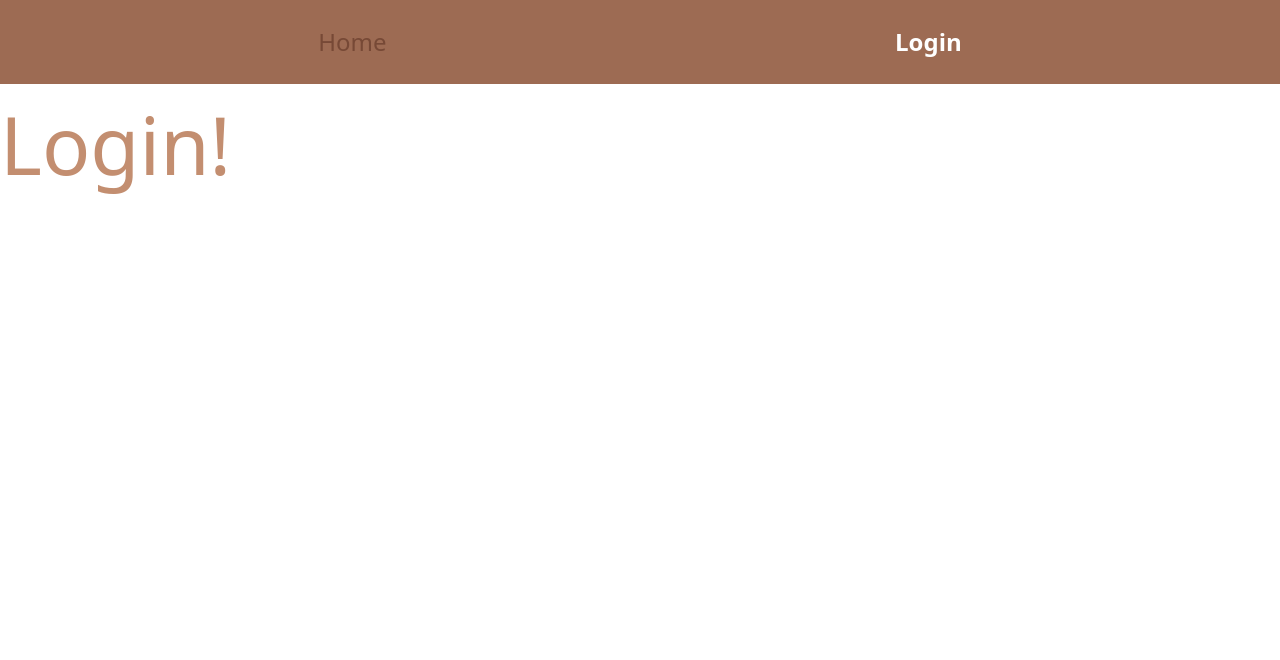
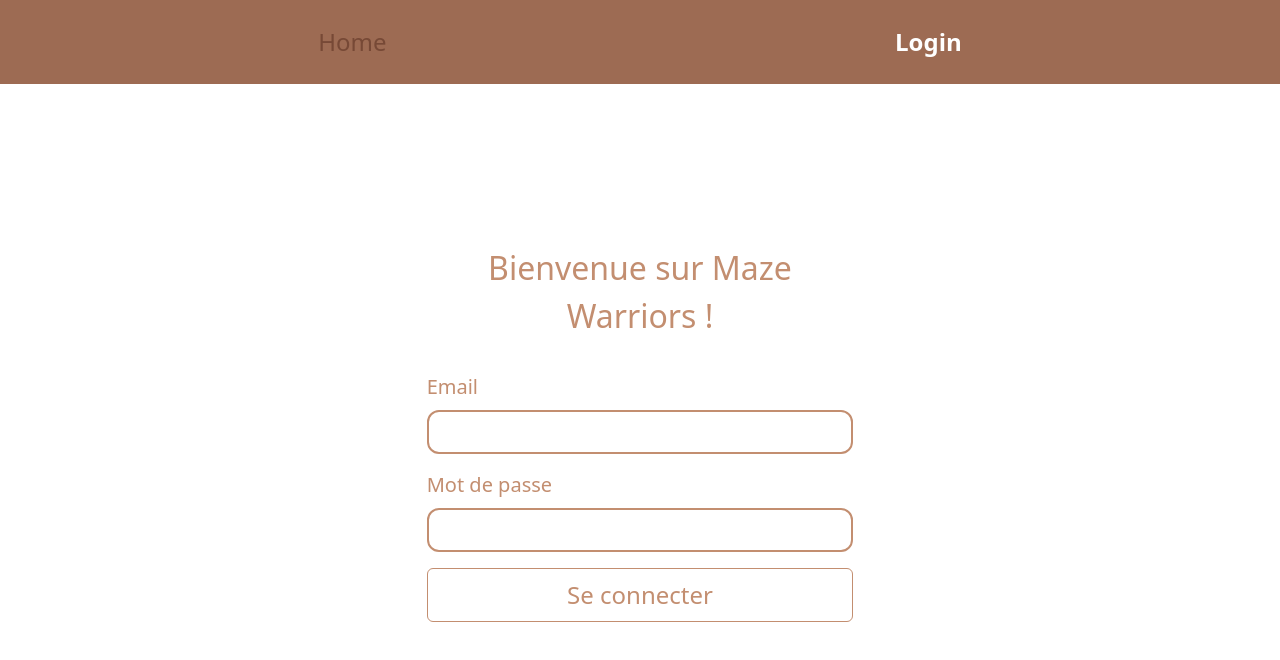
Before and after one commit to Rukkyaa/MazeWarriors, a React (Vite) app in the folder frontend/: page /login in a window 1280 px wide. Shown: the top 660 px of the page. Built offline with nearby package versions, Linux system fonts and the light colour scheme.

Commit message:
feat(login): the form validation works + custom errors handle

```diff
--- a/frontend/package.json
+++ b/frontend/package.json
@@ -10,12 +10,14 @@
     "preview": "vite preview"
   },
   "dependencies": {
+    "@hookform/resolvers": "^3.3.2",
     "@react-three/fiber": "^8.14.5",
     "@types/three": "^0.157.0",
     "react": "^18.2.0",
     "react-dom": "^18.2.0",
     "react-router-dom": "^6.16.0",
-    "three": "^0.157.0"
+    "three": "^0.157.0",
+    "zod": "^3.22.4"
   },
   "devDependencies": {
     "@types/react": "^18.2.15",
--- a/frontend/src/App.tsx
+++ b/frontend/src/App.tsx
@@ -1,5 +1,8 @@
 import { Outlet } from "react-router-dom";
 import { Navbar } from "./components/Navbar";
+import { initZod } from "./utils/zod";
+
+initZod();
 
 function App() {
   return (
--- a/frontend/src/pages/login/Login.tsx
+++ b/frontend/src/pages/login/Login.tsx
@@ -1,7 +1,111 @@
+import { SubmitHandler, UseFormRegister, useForm } from "react-hook-form";
+import {
+  loginSchema,
+  LoginSchema,
+  loginSchemaDefaultValues,
+} from "./utils/loginSchema";
+import { zodResolver } from "@hookform/resolvers/zod";
+import { useState } from "react";
+import clsx from "clsx";
+
 export default function Login() {
+  const [email, setEmail] = useState<string>("");
+  const [password, setPassword] = useState<string>("");
+
+  const isFormFilled = email.trim() && password.trim();
+
+  const loginMethods = useForm<LoginSchema>({
+    resolver: zodResolver(loginSchema),
+    defaultValues: loginSchemaDefaultValues,
+  });
+
+  const {
+    handleSubmit,
+    formState: { errors },
+  } = loginMethods;
+
+  const onSubmit: SubmitHandler<LoginSchema> = (data) => {
+    console.log(data);
+  };
+
   return (
-    <>
-      <h1 className="text-[5rem] text-brown-500">Login!</h1>
-    </>
+    <div className="flex flex-col mt-[10rem] items-center">
+      <div className="w-1/3">
+        <h1 className="text-[2rem] text-center text-brown-500">
+          Bienvenue sur Maze Warriors !
+        </h1>
+        <form
+          onSubmit={handleSubmit(onSubmit)}
+          className="flex flex-col gap-[1rem] mt-[2rem]"
+        >
+          <InputWithLabel
+            label="Email"
+            name="email"
+            type="email"
+            errorMessage={errors.email?.message}
+            register={loginMethods.register}
+            onInputChange={(value) => setEmail(value)}
+          />
+          <InputWithLabel
+            label="Mot de passe"
+            name="password"
+            type="password"
+            errorMessage={errors.password?.message}
+            register={loginMethods.register}
+            onInputChange={(value) => setPassword(value)}
+          />
+          <button
+            type="submit"
+            className={clsx("text-[1.5rem] py-[0.5rem] rounded-md", {
+              "bg-brown-500 text-white": isFormFilled,
+              "bg-white text-brown-500 border border-brown-500 cursor-not-allowed":
+                !isFormFilled,
+            })}
+            disabled={!isFormFilled}
+          >
+            Se connecter
+          </button>
+        </form>
+      </div>
+    </div>
   );
 }
+
+interface InputWithLabelProps {
+  label: string;
+  name: "email" | "password";
+  type: string;
+  errorMessage?: string;
+  register: UseFormRegister<LoginSchema>;
+  onInputChange: (value: string) => void;
+}
+
+const InputWithLabel = ({
+  label,
+  name,
+  type,
+  errorMessage,
+  register,
+  onInputChange,
+}: InputWithLabelProps) => {
+  return (
+    <div className="flex flex-col gap-[0.5rem]">
+      <label
+        htmlFor={name}
+        className="text-brown-500 font-medium text-[1.25rem]"
+      >
+        {label}
+      </label>
+      <input
+        type={type}
+        id={name}
+        className="border-[.15rem] text-brown-500 border-brown-500 rounded-xl p-[0.5rem] focus:text-brown-700 focus:border-brown-700 focus:outline-none"
+        {...register(name, {})}
+        onChange={(e) => onInputChange(e.target.value)}
+      />
+      {errorMessage && (
+        <span className="text-red-500 text-[1rem]">{errorMessage}</span>
+      )}
+    </div>
+  );
+};
--- a/frontend/src/pages/login/utils/login.schema.ts
+++ b/frontend/src/pages/login/utils/loginSchema.ts
@@ -5,6 +5,11 @@ const loginSchema = z.object({
   password: z.string(),
 })
 
+const loginSchemaDefaultValues: LoginSchema = {
+  email: '',
+  password: '',
+}
+
 type LoginSchema = z.infer<typeof loginSchema>
 
-export { loginSchema, type LoginSchema }
+export { loginSchema, loginSchemaDefaultValues, type LoginSchema }
--- /dev/null
+++ b/frontend/src/utils/zod.ts
@@ -0,0 +1,19 @@
+import { z } from 'zod';
+import zodErrorTexts from './zodErrorsTexts';
+
+
+const customErrorMap: z.ZodErrorMap = (issue, ctx) => {
+  if (issue.message) return { message: issue.message };
+
+  if (issue.code === z.ZodIssueCode.invalid_string) {
+    if (issue.validation === 'email') {
+      return { message: zodErrorTexts.invalidEmail };
+    }
+  }
+
+  return { message: ctx.defaultError };
+};
+
+export const initZod = () => {
+  z.setErrorMap(customErrorMap);
+}
--- /dev/null
+++ b/frontend/src/utils/zodErrorsTexts.ts
@@ -0,0 +1,6 @@
+const zodErrorTexts = {
+	required: 'Champs requis',
+	invalidEmail: 'Format: example@provider.com',
+};
+
+export default zodErrorTexts;
```
Also changed, not shown: 1 other file (tests, documents, lock files or other folders).
